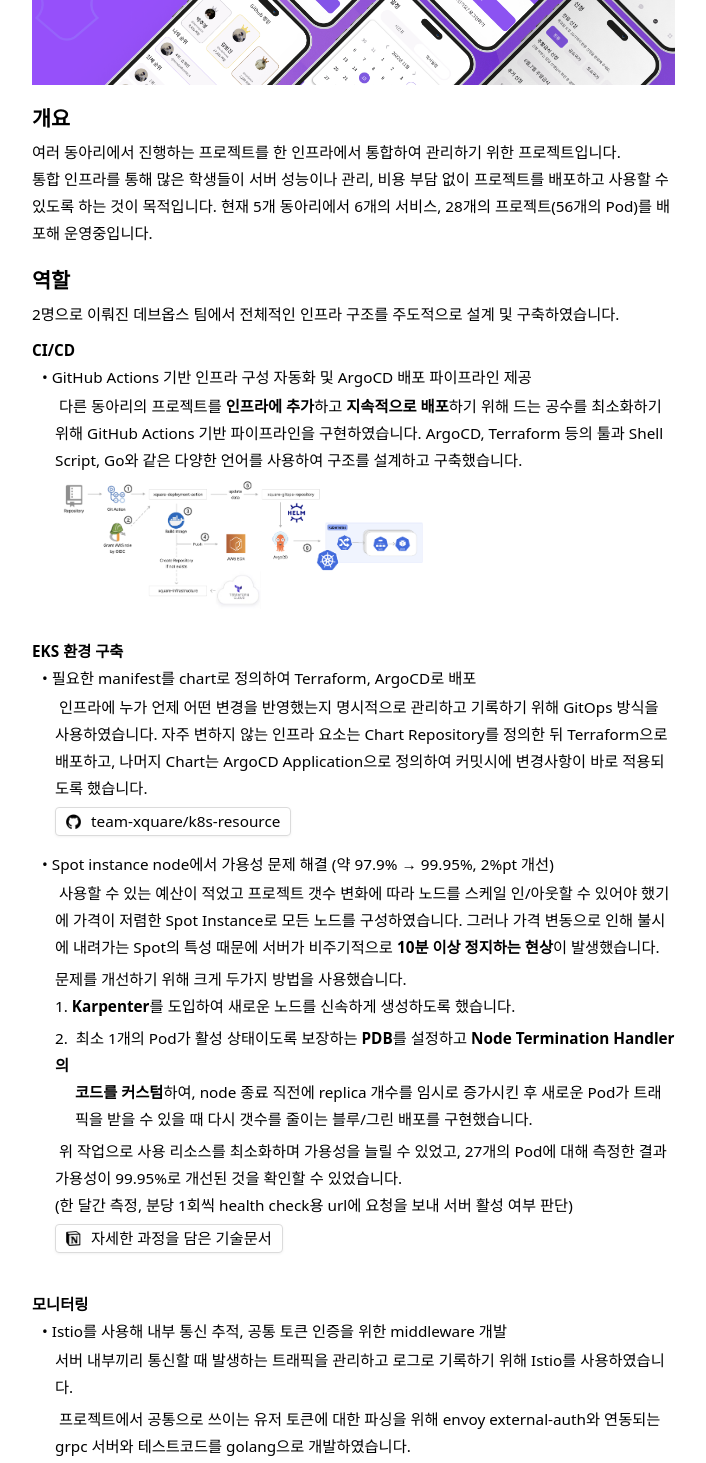
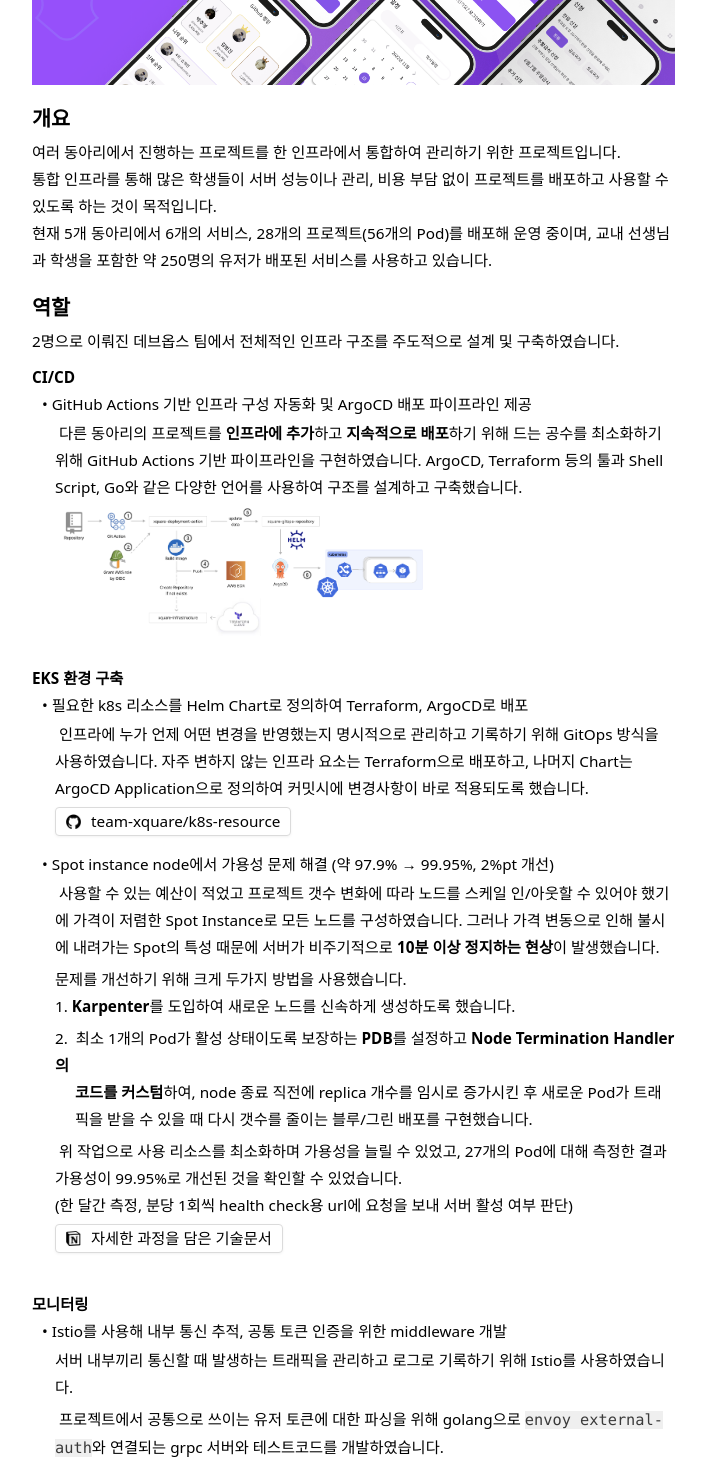
Before and after one commit to rlaisqls/portfolio, a React (Create React App) app: page / in a window 1280 px wide. Shown: the part 1300-2763 px from the top of the page, without its empty margins (381-1087 px from the left). Built offline with nearby package versions, Linux system fonts and the light colour scheme.

Commit message:
글 다듬기6

```diff
--- a/src/portfolio/project/DMS.jsx
+++ b/src/portfolio/project/DMS.jsx
@@ -36,7 +36,7 @@
                     <Toggle summary="요구사항 수집 및 추가 기능 기획, 문서화" detail={
                         <>
                             <Tab/>프로젝트 요구사항 수집 및 기획 과정을 이끌었습니다. 설문조사와 인터뷰를 통해 요구사항을 수집하고 PRD와 기능명세서 등 문서를 작성하여 서비스의 기능을 팀원들과 함께 세밀하게 기획했습니다. <br/>
-                            <Tab/>기획을 위해 여러 회의를 거치면서 팀원들과 효율적으로 의견 나누는 법을 배웠고, 기획시에는 사용자가 정말로 원하는 것이 무엇일지 끊임없이 고려해야한다는 것을 몸소 느꼈습니다.
+                            <Tab/>기획을 위해 여러 회의를 거치면서 팀원들과 의견을 효율적으로 나누는 법을 배웠고, 기획시에는 사용자가 정말로 원하는 것이 무엇일지 끊임없이 고려해야한다는 것을 몸소 느꼈습니다.
                         </>
                     }/>
                     <Toggle summary={<>직접 컨택을 통해 외부 고등학교에서 한 달간 테스트 운영, 기숙사 관리 업체와의 미팅 및 피드백</>} detail={
@@ -151,8 +151,7 @@
             <p className="relative self-stretch">
                 <span>
                 <Tab/>프로젝트의 기능이 많아지다 보니 백엔드 코드에서 중복을 없애고 각 도메인의 역할을 구분하기 위해선
-                코드를 더욱 구조적으로 적용해야 했습니다. 이를 위해 DDD, Hexagonal Architecture, 그리고 그를
-                응용한 클린 아키텍처에 대해 공부하고 고민할 수 있었습니다.
+                코드를 더욱 구조적으로 적용해야 했습니다. 이를 위해 다양한 방법으로 구현한 클린 아키텍처에 대해 공부하고 고민할 수 있었습니다.
                 </span>
             </p>
             </div>
--- a/src/portfolio/project/Xquare.jsx
+++ b/src/portfolio/project/Xquare.jsx
@@ -16,7 +16,7 @@
                 </div>
 
                 <p className="relative">
-                    여러 동아리에서 진행하는 프로젝트를 한 인프라에서 통합하여 관리하기 위한 프로젝트입니다.<br/>통합 인프라를 통해 많은 학생들이 서버 성능이나 관리, 비용 부담 없이 프로젝트를 배포하고 사용할 수 있도록 하는 것이 목적입니다. 현재 5개 동아리에서 6개의 서비스, 28개의 프로젝트(56개의 Pod)를 배포해 운영중입니다.
+                    여러 동아리에서 진행하는 프로젝트를 한 인프라에서 통합하여 관리하기 위한 프로젝트입니다.<br/>통합 인프라를 통해 많은 학생들이 서버 성능이나 관리, 비용 부담 없이 프로젝트를 배포하고 사용할 수 있도록 하는 것이 목적입니다.<br/>현재 5개 동아리에서 6개의 서비스, 28개의 프로젝트(56개의 Pod)를 배포해 운영 중이며, 교내 선생님과 학생을 포함한 약 250명의 유저가 배포된 서비스를 사용하고 있습니다.
                 </p>
                 </div>
 
@@ -47,9 +47,9 @@
                     <p className="relative self-stretch">
                     <Bold text="EKS 환경 구축"/>
                     <div className="ml-[10px]">
-                        <Toggle summary="필요한 manifest를 chart로 정의하여 Terraform, ArgoCD로 배포" detail={
+                        <Toggle summary="필요한 k8s 리소스를 Helm Chart로 정의하여 Terraform, ArgoCD로 배포" detail={
                             <>
-                                <Tab/>인프라에 누가 언제 어떤 변경을 반영했는지 명시적으로 관리하고 기록하기 위해 GitOps 방식을 사용하였습니다. 자주 변하지 않는 인프라 요소는 Chart Repository를 정의한 뒤 Terraform으로 배포하고, 나머지 Chart는 ArgoCD Application으로 정의하여 커밋시에 변경사항이 바로 적용되도록 했습니다.
+                                <Tab/>인프라에 누가 언제 어떤 변경을 반영했는지 명시적으로 관리하고 기록하기 위해 GitOps 방식을 사용하였습니다. 자주 변하지 않는 인프라 요소는 Terraform으로 배포하고, 나머지 Chart는 ArgoCD Application으로 정의하여 커밋시에 변경사항이 바로 적용되도록 했습니다.
                                 <div className="bg-white border-solid border-[1px] drop-shadow-sm bg-white border-lightgray px-[10px] my-[5px] mb-[15px] h-[29px] w-fit rounded ">
                                     <a href="https://github.com/team-xquare/k8s-resource" target='_blank' rel="noopener noreferrer">
                                     <GithubText text="team-xquare/k8s-resource"/>
@@ -92,8 +92,7 @@
                             <>
                                 서버 내부끼리 통신할 때 발생하는 트래픽을 관리하고 로그로 기록하기 위해 Istio를 사용하였습니다.<br/>
                                 <Gap/>
-                                <Tab/>프로젝트에서 공통으로 쓰이는 유저 토큰에 대한 파싱을 위해 envoy external-auth와 연동되는<br/>
-                                grpc 서버와 테스트코드를 golang으로 개발하였습니다.<br/>
+                                <Tab/>프로젝트에서 공통으로 쓰이는 유저 토큰에 대한 파싱을 위해 golang으로 <code>envoy external-auth</code>와 연결되는 grpc 서버와 테스트코드를 개발하였습니다.<br/>
                                 <a href="https://github.com/team-xquare/envoy-middleware" target='_blank' rel="noopener noreferrer">
                                 <div className="bg-white border-solid border-[1px] drop-shadow-sm bg-white border-lightgray px-[10px] my-[5px] mb-[15px] h-[29px] w-fit rounded ">
                                     <GithubText text="team-xquare/envoy-middleware"/>
```
